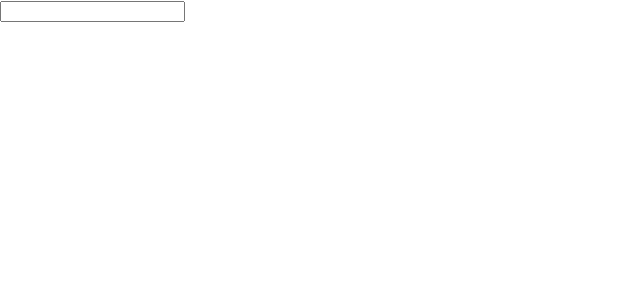
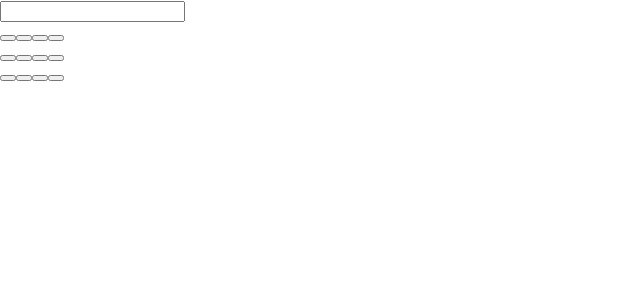
Before and after one commit to KashGrayz/calculate-this, a React (Create React App) app: page / in a window 1280 px wide. Shown: the top 300 px of the page, without its empty margins (0-640 px from the left). Built offline with nearby package versions, Linux system fonts and the light colour scheme.

Commit message:
Troubleshooting Node Error

```diff
--- a/src/Components/Calculator/Calculator.tsx
+++ b/src/Components/Calculator/Calculator.tsx
@@ -20,7 +20,29 @@ const Calculator: React.FC = () => {
             <input
             className='input'
             type='text'
-            value={input}/>
+            value={input}
+            readOnly
+            />
+            <div>
+                <div>
+                    <button className='button' onClick={() => handleButtonClick}></button>
+                    <button className='button' onClick={() => handleButtonClick}></button>
+                    <button className='button' onClick={() => handleButtonClick}></button>
+                    <button className='button' onClick={() => handleButtonClick}></button>
+                </div>
+                <div>
+                    <button className='button' onClick={() => handleButtonClick}></button>
+                    <button className='button' onClick={() => handleButtonClick}></button>
+                    <button className='button' onClick={() => handleButtonClick}></button>
+                    <button className='button' onClick={() => handleButtonClick}></button>
+                </div>
+                <div>
+                    <button className='button' onClick={() => handleButtonClick}></button>
+                    <button className='button' onClick={() => handleButtonClick}></button>
+                    <button className='button' onClick={() => handleButtonClick}></button>
+                    <button className='button' onClick={() => handleButtonClick}></button>
+                </div>
+            </div>
 
         </div>
 
--- /dev/null
+++ b/src/react-app-env.d.ts
@@ -0,0 +1 @@
+/// <reference types="react-scripts" />
```
Also changed, not shown: tsconfig.json (added, +25 -0 lines), 1 other file (tests, documents, lock files or other folders).
